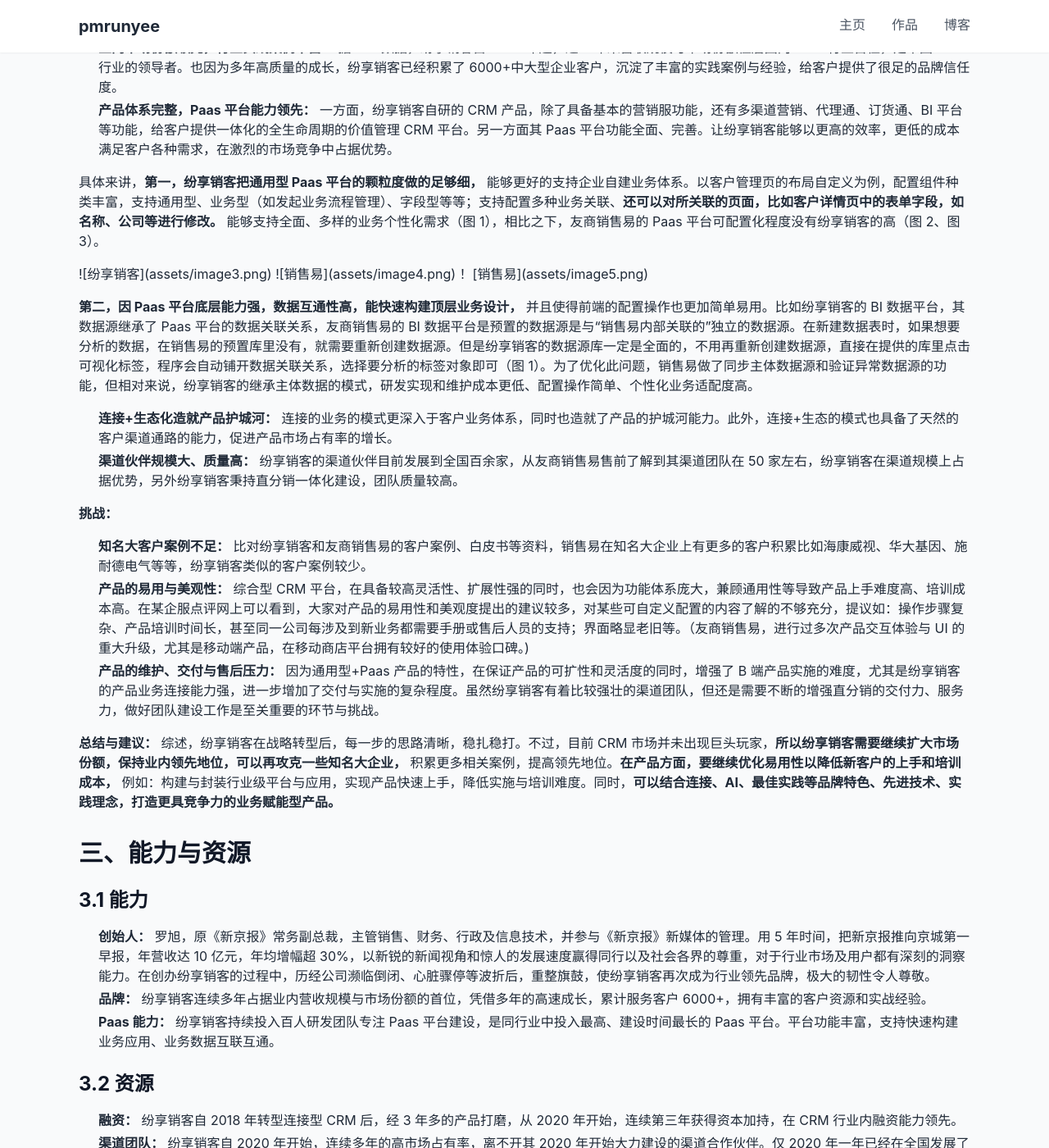
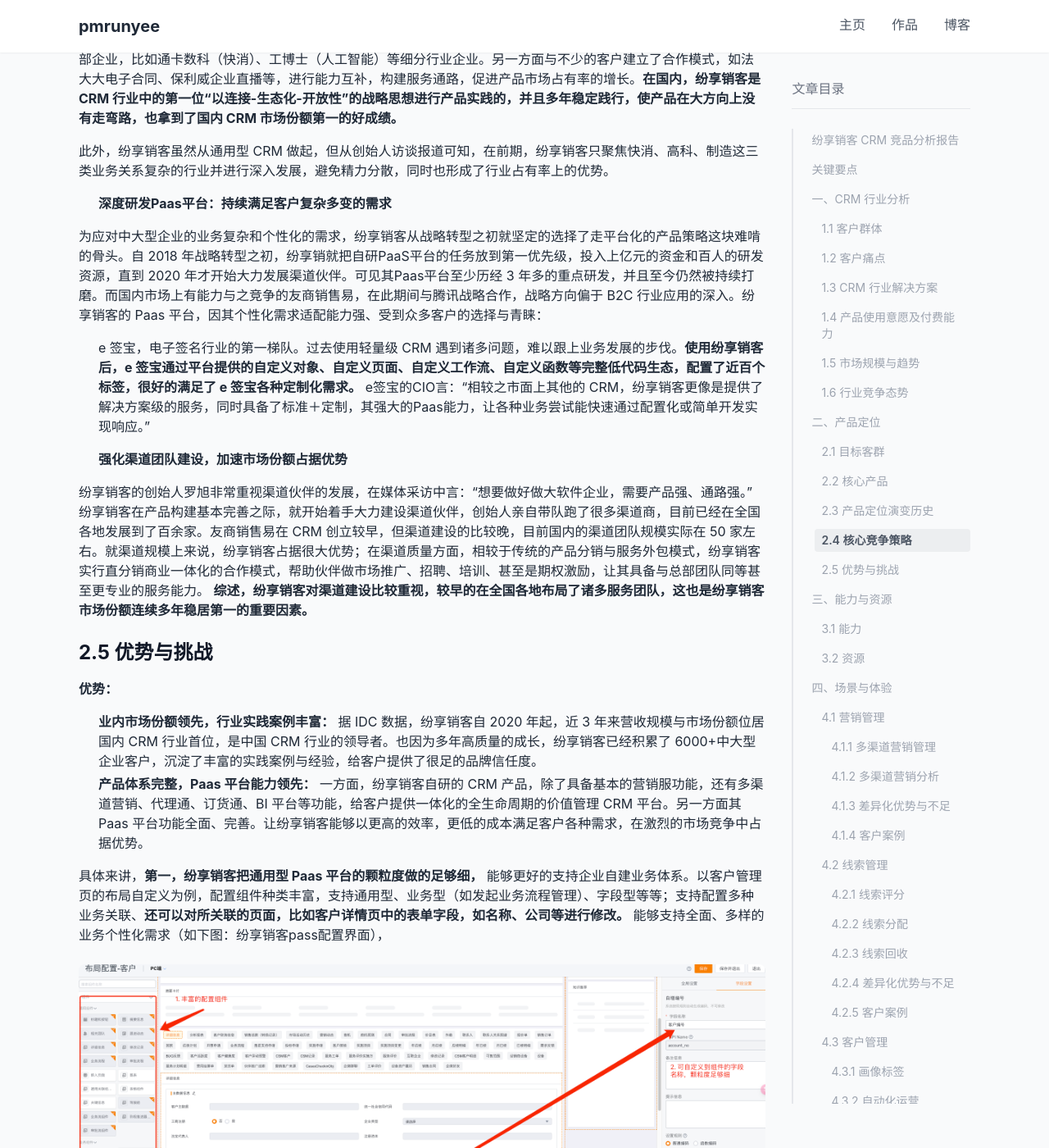
Before and after one commit to runyeehong/runyeehong.github.io, a Jekyll site: the page built from _blogs/crm-analysis-report/index.md, in a window 1280 px wide and 1400 px high, scrolled down 9592 px. Shown: the whole window at 82% size. Built offline with Jekyll 4.4.1, drawn with Linux system fonts in a browser that asks for light colours; nearby versions of some CDN libraries; our own code applies the rules of GitHub Pages for plain Markdown files; some of the changed text lies outside the part shown.

Commit message:
更新md文件

```diff
--- a/_blogs/crm-analysis-report/index.md
+++ b/_blogs/crm-analysis-report/index.md
@@ -1,10 +1,10 @@
----------
+---
 title: "CRM分析报告"
 date: 2023-10-01
 layout: default
 permalink: /blogs/crm-analysis-report/
 toc: true
----------
+---
 # 纷享销客 CRM 竞品分析报告
 
 # 关键要点
@@ -284,12 +284,11 @@
 1. **业内市场份额领先，行业实践案例丰富：** 据 IDC 数据，纷享销客自 2020 年起，近 3 年来营收规模与市场份额位居国内 CRM 行业首位，是中国 CRM 行业的领导者。也因为多年高质量的成长，纷享销客已经积累了 6000+中大型企业客户，沉淀了丰富的实践案例与经验，给客户提供了很足的品牌信任度。
 2. **产品体系完整，Paas 平台能力领先：** 一方面，纷享销客自研的 CRM 产品，除了具备基本的营销服功能，还有多渠道营销、代理通、订货通、BI 平台等功能，给客户提供一体化的全生命周期的价值管理 CRM 平台。另一方面其 Paas 平台功能全面、完善。让纷享销客能够以更高的效率，更低的成本满足客户各种需求，在激烈的市场竞争中占据优势。
 
-具体来讲，**第一，纷享销客把通用型 Paas 平台的颗粒度做的足够细，** 能够更好的支持企业自建业务体系。以客户管理页的布局自定义为例，配置组件种类丰富，支持通用型、业务型（如发起业务流程管理）、字段型等等；支持配置多种业务关联、**还可以对所关联的页面，比如客户详情页中的表单字段，如名称、公司等进行修改。** 能够支持全面、多样的业务个性化需求（图 1），相比之下，友商销售易的 Paas 平台可配置化程度没有纷享销客的高（图 2、图 3）。
-<div class="image-grid" data-caption="PaaS平台对比">
-  ![纷享销客](assets/image3.png)
-  ![销售易](assets/image4.png)
-  ！[销售易](assets/image5.png)
-</div>
+具体来讲，**第一，纷享销客把通用型 Paas 平台的颗粒度做的足够细，** 能够更好的支持企业自建业务体系。以客户管理页的布局自定义为例，配置组件种类丰富，支持通用型、业务型（如发起业务流程管理）、字段型等等；支持配置多种业务关联、**还可以对所关联的页面，比如客户详情页中的表单字段，如名称、公司等进行修改。** 能够支持全面、多样的业务个性化需求（如下图：纷享销客pass配置界面），
+
+![](assets/image3.png)
+
+相比之下，友商销售易的 Paas 平台可配置化程度没有纷享销客的高（图 2、图 3）。
 
 **第二，因 Paas 平台底层能力强，数据互通性高，能快速构建顶层业务设计，** 并且使得前端的配置操作也更加简单易用。比如纷享销客的 BI 数据平台，其数据源继承了 Paas 平台的数据关联关系，友商销售易的 BI 数据平台是预置的数据源是与“销售易内部关联的”独立的数据源。在新建数据表时，如果想要分析的数据，在销售易的预置库里没有，就需要重新创建数据源。但是纷享销客的数据源库一定是全面的，不用再重新创建数据源，直接在提供的库里点击可视化标签，程序会自动铺开数据关联关系，选择要分析的标签对象即可（图 1）。为了优化此问题，销售易做了同步主体数据源和验证异常数据源的功能，但相对来说，纷享销客的继承主体数据的模式，研发实现和维护成本更低、配置操作简单、个性化业务适配度高。
 
--- a/index.html
+++ b/index.html
@@ -222,7 +222,7 @@
 
             <div class="grid grid-cols-1 lg:grid-cols-2 gap-8">
                 <!-- 文章1 -->
-                <a href="/_blogs/crm-analysis-report/" class="block">
+                <a href="/blogs/crm-analysis-report/" class="block">
                     <div class="bg-white rounded-xl p-6 shadow-md hover:shadow-lg transition-shadow duration-300 border border-gray-100">
                         <div class="flex items-start">
                             <div class="flex-shrink-0 bg-blue-100 p-3 rounded-lg">
```
Also changed, not shown: _blogs/crm-analysis-report/assets/image5.png (deleted).
